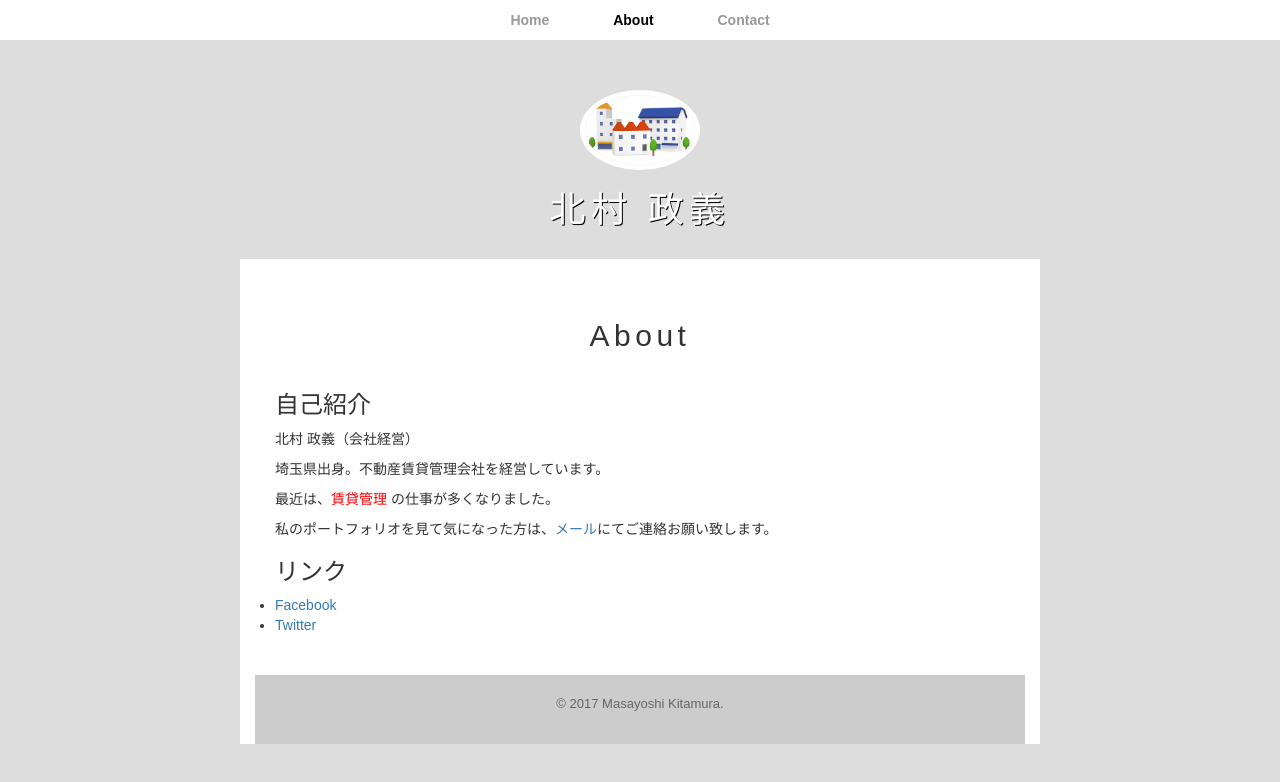
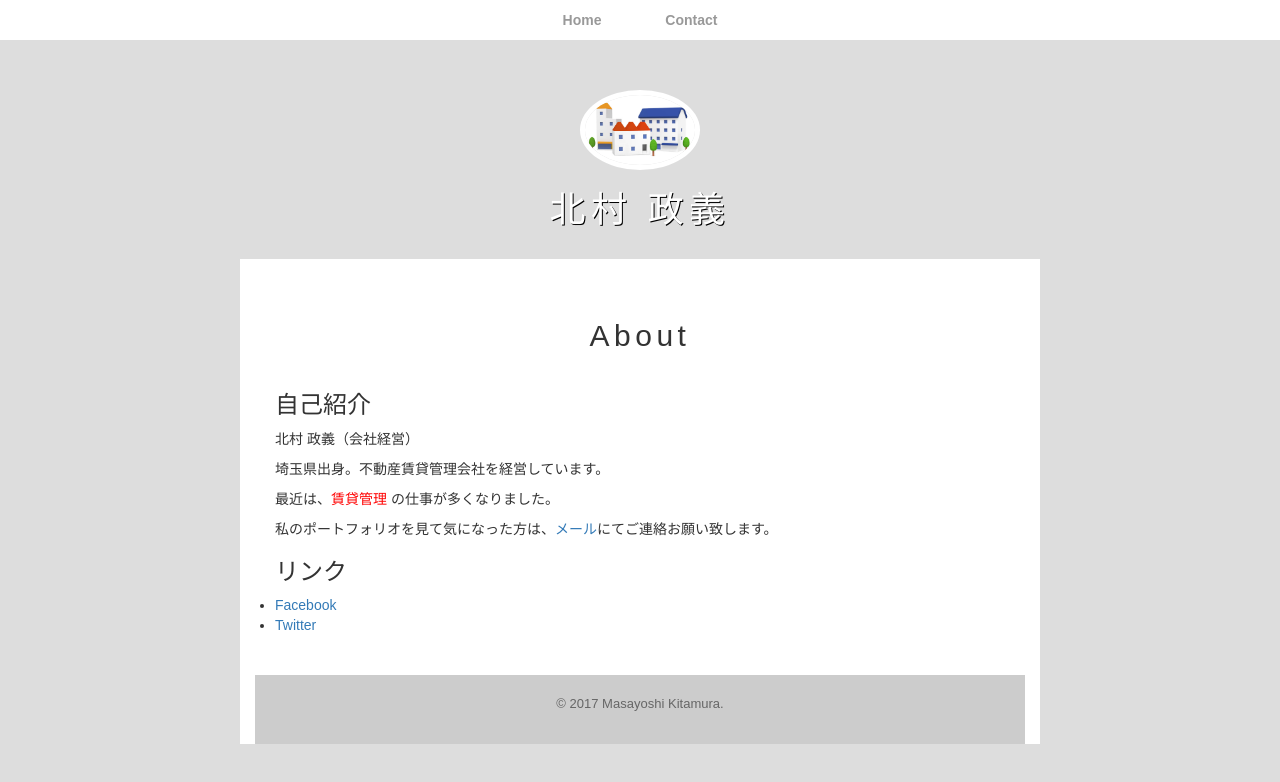
Before and after one commit to Yoshi0708/Yoshi0708.github.io, a plain HTML site: page index.html in a window 1280 px wide. Drawn offline with nearby package versions, Linux system fonts and the light colour scheme.

Commit message:
first commit

```diff
--- a/index.html
+++ b/index.html
@@ -18,7 +18,6 @@
       <nav>
         <ul>
           <li><a href="index.html">Home</a></li>
-          <li><a href="about.html" class="selected">About</a></li>
           <li><a href="mailto:mak8818@gmail.com">Contact</a></li>
         </ul>
       </nav>
```
